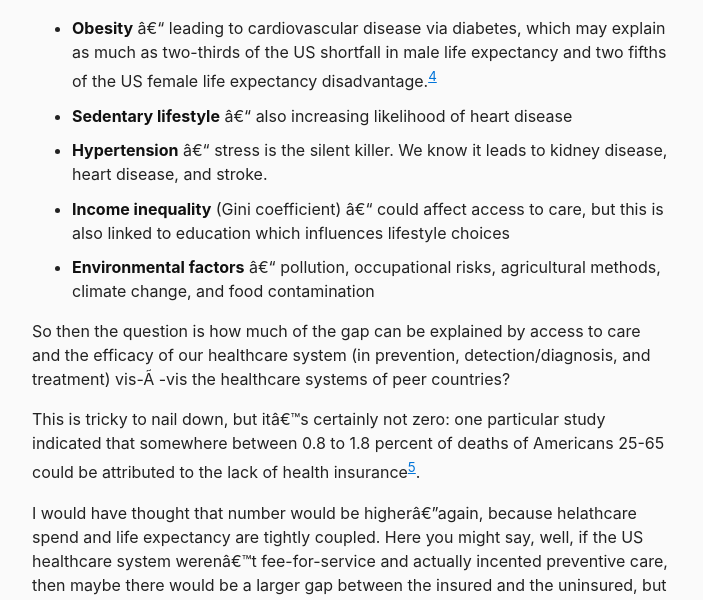
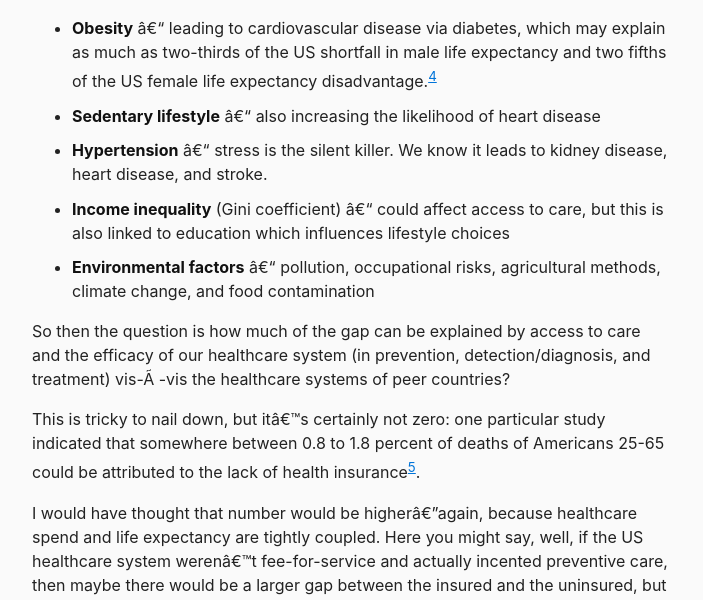
Before and after one commit to berensp/berensp.github.io, a Jekyll site: the page built from _posts/2024-02-29-spurious.md, in a window 1280 px wide and 1400 px high, scrolled down 2129 px. Shown: the part 154-754 px from the top of the window, without its empty margins (288-991 px from the left). Built offline with Jekyll 4.4.1, drawn with Linux system fonts in a browser that asks for light colours; a script that is not in the unit is left out; some of the changed text lies outside the part shown.

Commit message:
Update 2024-02-29-spurious.md

```diff
--- a/_posts/2024-02-29-spurious.md
+++ b/_posts/2024-02-29-spurious.md
@@ -32,7 +32,7 @@
 
 These and other social determinants of health also feed back into the circulatory, respiratory, and diabetes slices. For example:
 - **Obesity** – leading to cardiovascular disease via diabetes, which may explain as much as two-thirds of the US shortfall in male life expectancy and two fifths of the US female life expectancy disadvantage.[^4]
-- **Sedentary lifestyle** – also increasing likelihood of heart disease
+- **Sedentary lifestyle** – also increasing the likelihood of heart disease
 - **Hypertension** – stress is the silent killer. We know it leads to kidney disease, heart disease, and stroke.
 - **Income inequality** (Gini coefficient) – could affect access to care, but this is also linked to education which influences lifestyle choices
 - **Environmental factors** – pollution, occupational risks, agricultural methods, climate change, and food contamination
@@ -45,7 +45,7 @@
 
 [^5]: Wilper, Andrew P., Steffie Woolhandler, Karen E. Lasser, Danny McCormick, David H. Bor, and David U. Himmelstein. 2009. ["Health Insurance and Mortality in US Adults."](https://doi.org/10.2105/AJPH.2008.157685) *American Journal of Public Health* 99(12): 2289–2295.
 
-I would have thought that number would be higher—again, because helathcare spend and life expectancy are tightly coupled. Here you might say, well, if the US healthcare system weren't fee-for-service and actually incented preventive care, then maybe there would be a larger gap between the insured and the uninsured, but interestingly, two recent studies show that while general health checks yielded good fruit (in increased chronic disease recognition and treatment and patient-reported outcomes, for example), they had "little or no effect on total mortality"[^6][^7].
+I would have thought that number would be higher—again, because healthcare spend and life expectancy are tightly coupled. Here you might say, well, if the US healthcare system weren't fee-for-service and actually incented preventive care, then maybe there would be a larger gap between the insured and the uninsured, but interestingly, two recent studies show that while general health checks yielded good fruit (in increased chronic disease recognition and treatment and patient-reported outcomes, for example), they had "little or no effect on total mortality"[^6][^7].
 
 [^6]: Krogsbøll LT, Jørgensen KJ, Gøtzsche PC. ["General health checks in adults for reducing morbidity and mortality from disease."](https://www.cochranelibrary.com/cdsr/doi/10.1002/14651858.CD009009.pub3/full) *The Cochrane Database of Systematic Reviews.* 2019 Jan;1:CD009009.
 
```
